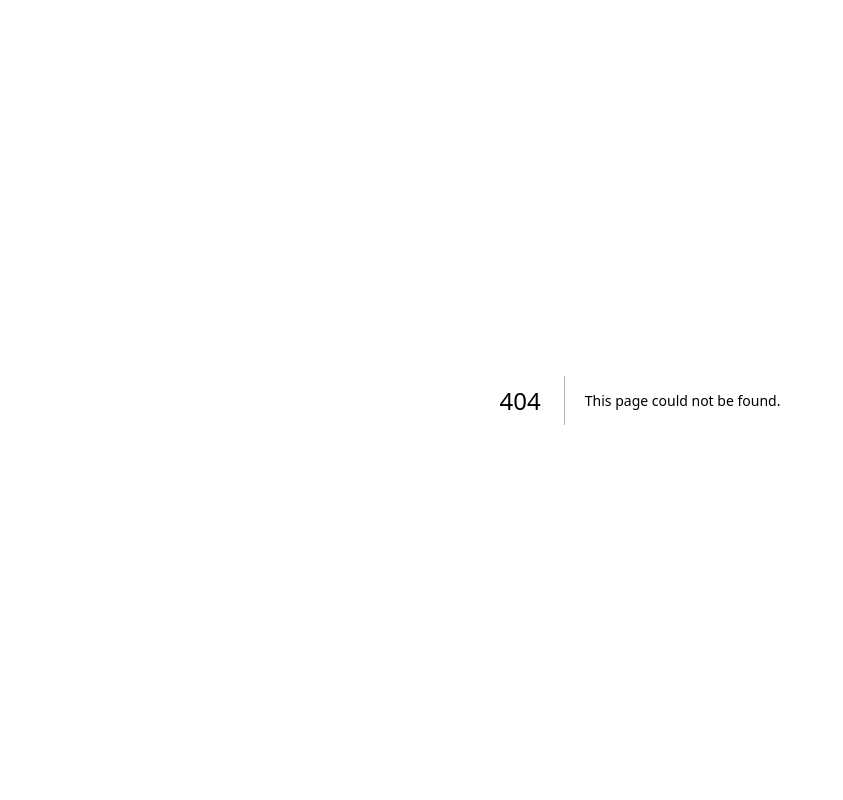
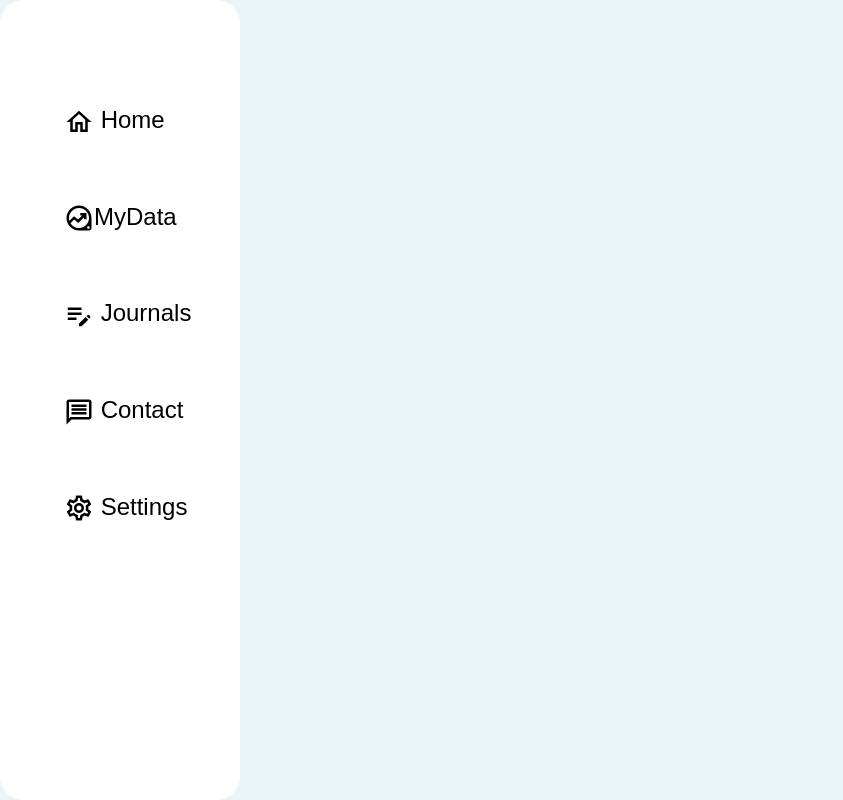
Before and after one commit to Chr728/Compass, a Next.js app in the folder compass/: page /tpage in a window 1280 px wide. Before the commit this address had no page. Shown: the whole page, without its empty margins (0-843 px from the left). Built offline with nearby package versions, Linux system fonts and the light colour scheme.

Commit message:
#25  main menu added

```diff
--- /dev/null
+++ b/compass/app/components/Menu.tsx
@@ -0,0 +1,277 @@
+import React from 'react';
+import { MdOutlineHome, MdOutlineDataExploration, MdEditNote, MdOutlineMessage, MdOutlineSettings } from 'react-icons/md';
+
+
+
+const Navbar = () => {
+  return (
+    <nav className="bg-blue-500  fixed bottom-0 left-0 w-full md:w-48 lg:w-60 md:left-0 md:h-full md:flex md:flex-col md:rounded-3xl md:bg-white md:justify-start md:items-start">
+
+      {/* <div className="md:rounded-3xl bg-white flex flex-col m-auto w-full md:max-w-[800px] md:h-[600px] p-8"> */}
+
+      <div className="text-black text-[14px] md:text-[16px]  md:font-sans  text-center p-6">
+        <ul className="flex justify-around md:flex-col md:justify-start md:items-start">
+          <li className="md:mt-20 md:ml-10 lg:text-2xl">
+            <a href="#" className="hover:text-blue-200">
+            <MdOutlineHome className="inline-block md:text-2xl text-lg lg:text-3xl " /> {MdOutlineHome}
+              Home</a>
+          </li>
+          <li className="md:mt-16 md:ml-10 lg:text-2xl">
+            <a href="#" className="hover:text-blue-200" >
+            <MdOutlineDataExploration className="inline-block md:text-2xl text-lg lg:text-3xl"/>{MdOutlineDataExploration}
+              MyData</a>
+          </li>
+          <li className="md:mt-16 md:ml-10 lg:text-2xl">
+            <a href="#" className="hover:text-blue-200">
+            <MdEditNote className="inline-block md:text-2xl text-lg lg:text-3xl" /> {MdEditNote}
+              Journals</a>
+          </li>
+          <li className="md:mt-16 md:ml-10 lg:text-2xl">
+            <a href="#" className="hover:text-blue-200">
+            <MdOutlineMessage className="inline-block md:text-2xl text-lg lg:text-3xl" /> {MdOutlineMessage}
+              Contact</a>
+          </li>
+          <li className="md:mt-16 md:ml-10 lg:text-2xl">
+            <a href="#" className="hover:text-blue-200">
+            <MdOutlineSettings className="inline-block md:text-2xl text-lg lg:text-3xl" /> {MdOutlineSettings}
+              Settings</a>
+          </li>
+        </ul>
+      </div>
+      {/* </div> */}
+    </nav>
+  );
+};
+
+export default Navbar;
+
+
+
+
+
+// import { useState } from "react";
+
+// export const navLinks = [
+//   {
+//     id: "home",
+//     title: "Home",
+//   },
+//   {
+//     id: "features",
+//     title: "Features",
+//   },
+//   {
+//     id: "product",
+//     title: "Product",
+//   },
+//   {
+//     id: "clients",
+//     title: "Clients",
+//   },
+// ];
+
+// const Navbar = () => {
+//   const [active, setActive] = useState("Home");
+//   const [toggle, setToggle] = useState(false);
+
+//   return (
+//     <nav className={`flex flex-col m-auto w-full md:max-w-[800px] md:h-[600px] p-8 justify-between items-center navbar fixed bottom-0 left-0 ${toggle ? 'h-screen w-screen' : ''}`}>
+//       {/* Logo */}
+//       {/* Desktop Navigation */}
+//       <ul className="list-none sm:flex hidden justify-end items-center flex-1">
+//         {navLinks.map((nav, index) => (
+//           <li
+//             key={nav.id}
+//             className={`font-poppins font-normal cursor-pointer text-[16px] ${
+//               active === nav.title ? "text-black" : "text-dimblack"
+//             } ${index === navLinks.length - 1 ? "mr-0" : "mr-10"}`}
+//             onClick={() => setActive(nav.title)}
+//           >
+//             <a href={`#${nav.id}`}>{nav.title}</a>
+//           </li>
+//         ))}
+//       </ul>
+
+//       {/* Mobile Navigation */}
+//       <div className="sm:hidden flex flex-1 justify-end items-center">
+//         {/* Sidebar */}
+//         <div
+//           className={`${
+//             !toggle ? "hidden" : "flex"
+//           } p-6 bg-black-gradient absolute top-0 right-0 bottom-0 mx-4 my-2 min-w-[140px] rounded-xl sidebar`}
+//         >
+//           <ul className="list-none flex justify-end items-start flex-1 flex-col">
+//             {navLinks.map((nav, index) => (
+//               <li
+//                 key={nav.id}
+//                 className={`font-poppins font-medium cursor-pointer text-[16px] ${
+//                   active === nav.title ? "text-black" : "text-dimblack"
+//                 } ${index === navLinks.length - 1 ? "mb-0" : "mb-4"}`}
+//                 onClick={() => setActive(nav.title)}
+//               >
+//                 <a href={`#${nav.id}`}>{nav.title}</a>
+//               </li>
+//             ))}
+//           </ul>
+//         </div>
+//         <img
+//           src="/path-to-menu-icon.png"
+//           alt="menu"
+//           className="w-[28px] h-[28px] object-contain"
+//           onClick={() => setToggle(!toggle)}
+//         />
+//       </div>
+//     </nav>
+//   );
+// };
+
+// export default Navbar;
+
+
+// import { useState } from "react";
+
+
+// export const navLinks = [
+//   {
+//     id: "home",
+//     title: "Home",
+//   },
+//   {
+//     id: "features",
+//     title: "Features",
+//   },
+//   {
+//     id: "product",
+//     title: "Product",
+//   },
+//   {
+//     id: "clients",
+//     title: "Clients",
+//   },
+// ];
+
+// const Navbar = () => {
+//   const [active, setActive] = useState("Home");
+//   const [toggle, setToggle] = useState(false);
+
+//   return (
+//     <nav className="w-full flex py-6 justify-between items-center navbar fixed bottom-0 left-0">
+//       {/* Logo */}
+
+//       {/* Desktop Navigation */}
+//       <ul className="list-none sm:flex hidden justify-end items-center flex-1">
+//         {navLinks.map((nav, index) => (
+//           <li
+//             key={nav.id}
+//             className={`font-poppins font-normal cursor-pointer text-[16px] ${
+//               active === nav.title ? "text-black" : "text-dimblack"
+//             } ${index === navLinks.length - 1 ? "mr-0" : "mr-10"}`}
+//             onClick={() => setActive(nav.title)}
+//           >
+//             <a href={`#${nav.id}`}>{nav.title}</a>
+//           </li>
+//         ))}
+//       </ul>
+
+//       {/* Mobile Navigation */}
+//       <div className="sm:hidden flex flex-1 justify-end items-center">
+//         {/* Sidebar */}
+//         <div
+//           className={`${
+//             !toggle ? "hidden" : "flex"
+//           } p-6 bg-black-gradient absolute top-20 right-0 mx-4 my-2 min-w-[140px] rounded-xl sidebar`}
+//         >
+//           <ul className="list-none flex justify-end items-start flex-1 flex-col">
+//             {navLinks.map((nav, index) => (
+//               <li
+//                 key={nav.id}
+//                 className={`font-poppins font-medium cursor-pointer text-[16px] ${
+//                   active === nav.title ? "text-black" : "text-dimblack"
+//                 } ${index === navLinks.length - 1 ? "mb-0" : "mb-4"}`}
+//                 onClick={() => setActive(nav.title)}
+//               >
+//                 <a href={`#${nav.id}`}>{nav.title}</a>
+//               </li>
+//             ))}
+//           </ul>
+//         </div>
+//       </div>
+//     </nav>
+//   );
+// };
+
+// export default Navbar;
+
+
+// export const navLinks = [
+//   {
+//     id: "home",
+//     title: "Home",
+//   },
+//   {
+//     id: "features",
+//     title: "Features",
+//   },
+//   {
+//     id: "product",
+//     title: "Product",
+//   },
+//   {
+//     id: "clients",
+//     title: "Clients",
+//   },
+// ];
+
+// const Navbar = () => {
+//   const [active, setActive] = useState("Home");
+//   const [toggle, setToggle] = useState(false);
+
+//   return (
+//     <nav className="w-full flex py-6 justify-between items-center navbar">
+//       {/* Logo */}
+
+//       {/* Desktop Navigation */}
+//       <ul className="list-none sm:flex hidden justify-end items-center flex-1">
+//         {navLinks.map((nav, index) => (
+//           <li
+//             key={nav.id}
+//             className={`font-poppins font-normal cursor-pointer text-[16px] ${
+//               active === nav.title ? "text-white" : "text-dimWhite"
+//             } ${index === navLinks.length - 1 ? "mr-0" : "mr-10"}`}
+//             onClick={() => setActive(nav.title)}
+//           >
+//             <a href={`#${nav.id}`}>{nav.title}</a>
+//           </li>
+//         ))}
+//       </ul>
+
+//       {/* Mobile Navigation */}
+//       <div className="sm:hidden flex flex-1 justify-end items-center">
+
+
+//         {/* Sidebar */}
+//         <div
+//           className={`${
+//             !toggle ? "hidden" : "flex"
+//           } p-6 bg-black-gradient absolute top-20 right-0 mx-4 my-2 min-w-[140px] rounded-xl sidebar`}
+//         >
+//           <ul className="list-none flex justify-end items-start flex-1 flex-col">
+//             {navLinks.map((nav, index) => (
+//               <li
+//                 key={nav.id}
+//                 className={`font-poppins font-medium cursor-pointer text-[16px] ${
+//                   active === nav.title ? "text-white" : "text-dimWhite"
+//                 } ${index === navLinks.length - 1 ? "mb-0" : "mb-4"}`}
+//                 onClick={() => setActive(nav.title)}
+//               >
+//                 <a href={`#${nav.id}`}>{nav.title}</a>
+//               </li>
+//             ))}
+//           </ul>
+//         </div>
+//       </div>
+//     </nav>
+//   );
+// };
+
+// export default Navbar;
--- /dev/null
+++ b/compass/app/tpage/page.tsx
@@ -0,0 +1,16 @@
+'use client';
+import {useState} from 'react'
+import Menu from '../components/Menu';
+
+export default function MainMenu() {
+return (
+
+    <div className="bg-eggshell min-h-screen flex flex-col">
+  <div className={`sm:px-16 px-6 flex justify-center items-center`}>
+    <div className={`xl:max-w-[1280px] w-full`}>
+      <Menu />
+    </div>
+  </div>
+</div>
+  )
+}
--- a/compass/package.json
+++ b/compass/package.json
@@ -19,6 +19,7 @@
     "postcss": "8.4.28",
     "react": "18.2.0",
     "react-dom": "18.2.0",
+    "react-icons": "^4.10.1",
     "tailwindcss": "3.3.3",
     "typescript": "5.1.6"
   }
```
Also changed, not shown: compass/tsconfig.json (+19 -5 lines), 1 other file (tests, documents, lock files or other folders).
